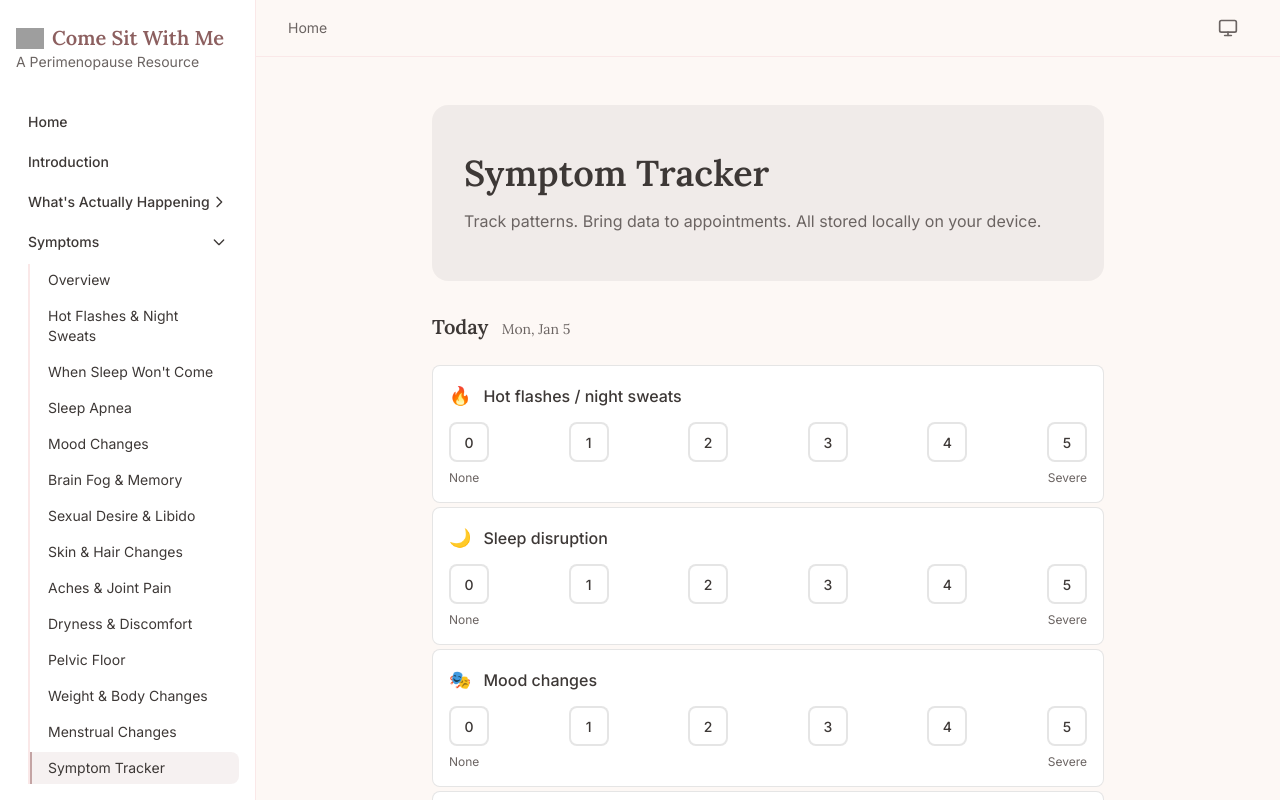
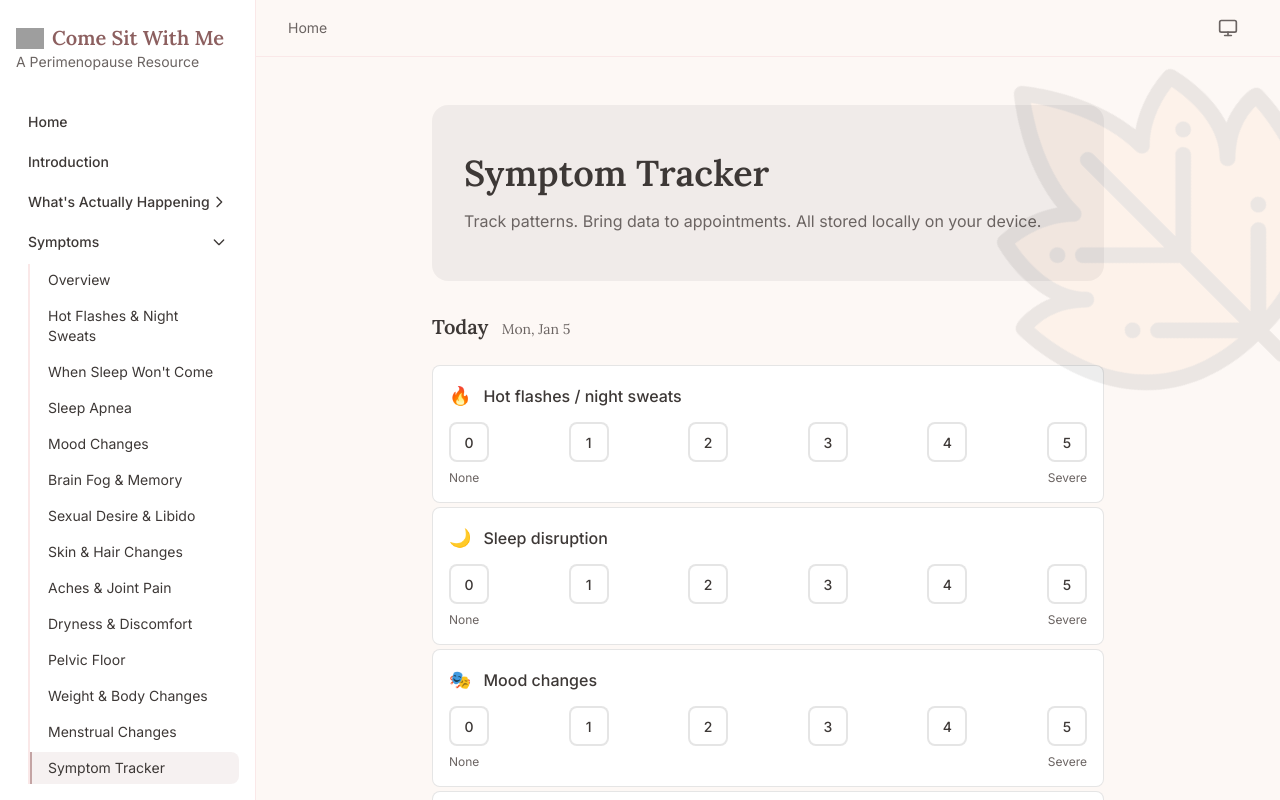
Before and after one commit to atmarx/come-sit-with-me, a SvelteKit app: page /tracker in a window 1280 px wide. Shown: the top 800 px of the page. Built offline with nearby package versions, Linux system fonts and the light colour scheme; grey boxes are pictures that could not be loaded.

Commit message:
asthetics

```diff
--- a/src/routes/+layout.svelte
+++ b/src/routes/+layout.svelte
@@ -3,6 +3,7 @@
 	import Sidebar from '$lib/components/Layout/Sidebar.svelte';
 	import Header from '$lib/components/Layout/Header.svelte';
 	import butterflyUrl from '$lib/assets/images/butterfly-svgrepo-com.svg';
+	import leafUrl from '$lib/assets/images/leaf-svgrepo-com.svg';
 
 	let { children } = $props();
 	let mobileMenuOpen = $state(false);
@@ -21,6 +22,14 @@
 </svelte:head>
 
 <div class="flex min-h-screen">
+	<!-- Decorative leaf background -->
+	<img
+		src={leafUrl}
+		alt=""
+		class="pointer-events-none fixed -right-16 top-8 hidden h-96 w-96 -rotate-45 opacity-[0.07] lg:block"
+		aria-hidden="true"
+	/>
+
 	<!-- Desktop sidebar -->
 	<aside class="hidden w-64 shrink-0 border-r border-primary-100 bg-surface lg:block">
 		<div class="sticky top-0 h-screen">
--- a/src/routes/about/+page.md
+++ b/src/routes/about/+page.md
@@ -83,7 +83,7 @@ This site was built with tools and assets created by generous people who share t
 
 **Design Assets**
 - [Bastliga One](https://www.1001fonts.com/bastliga-one-font.html) font by Bastian Rother — used for Brigid's signature
-- [Butterfly SVG](https://www.svgrepo.com/svg/395958/butterfly) from SVG Repo — Apache 2.0 license
+- [Butterfly SVG](https://www.svgrepo.com/svg/395958/butterfly) and [Leaf SVG](https://www.svgrepo.com/svg/297212/leaf) from SVG Repo — Apache 2.0 license
 - Body fonts: [Inter](https://rsms.me/inter/) and [Lora](https://fonts.google.com/specimen/Lora) via Google Fonts
 
 **Inspiration**
```
Also changed, not shown: src/lib/assets/images/leaf-svgrepo-com.svg (added).
